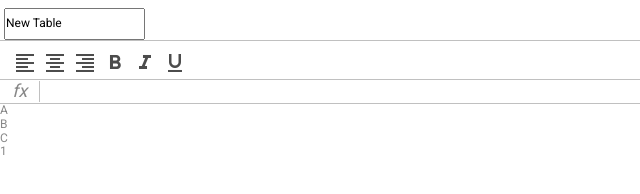
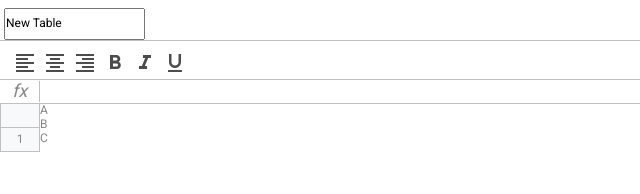
Before and after one commit to ns-m/spa_like_webexcel, a website built with webpack: page src/index.html in a window 1280 px wide. Shown: the full height of the page, 0-640 px from the left. Built offline with nearby package versions, Linux system fonts and the light colour scheme.

Commit message:
table 2 css-layout

```diff
--- a/src/scss/_variables.scss
+++ b/src/scss/_variables.scss
@@ -1,6 +1,7 @@
 $header-height: 40px;
 $toolbar-height: 40px;
 $formula-height: 24px;
+$row-height: 24px;
 
 $info-cell-width: 40px;
 
--- a/src/scss/table.scss
+++ b/src/scss/table.scss
@@ -10,10 +10,21 @@
 
   .excel__table-row{
     display: flex;
+    flex-direction: row;
+    min-height: 20px;
+    height: $row-height;
 
   }
 
   .excel__table__row-info{
+    display: flex;
+    justify-content: center;
+    align-items: center;
+    min-width: $info-cell-width;
+    height: 100%;
+    border: 1px solid $border-color;
+    background: #f8f9fa;
+    border-top: none;
 
   }
 
```
